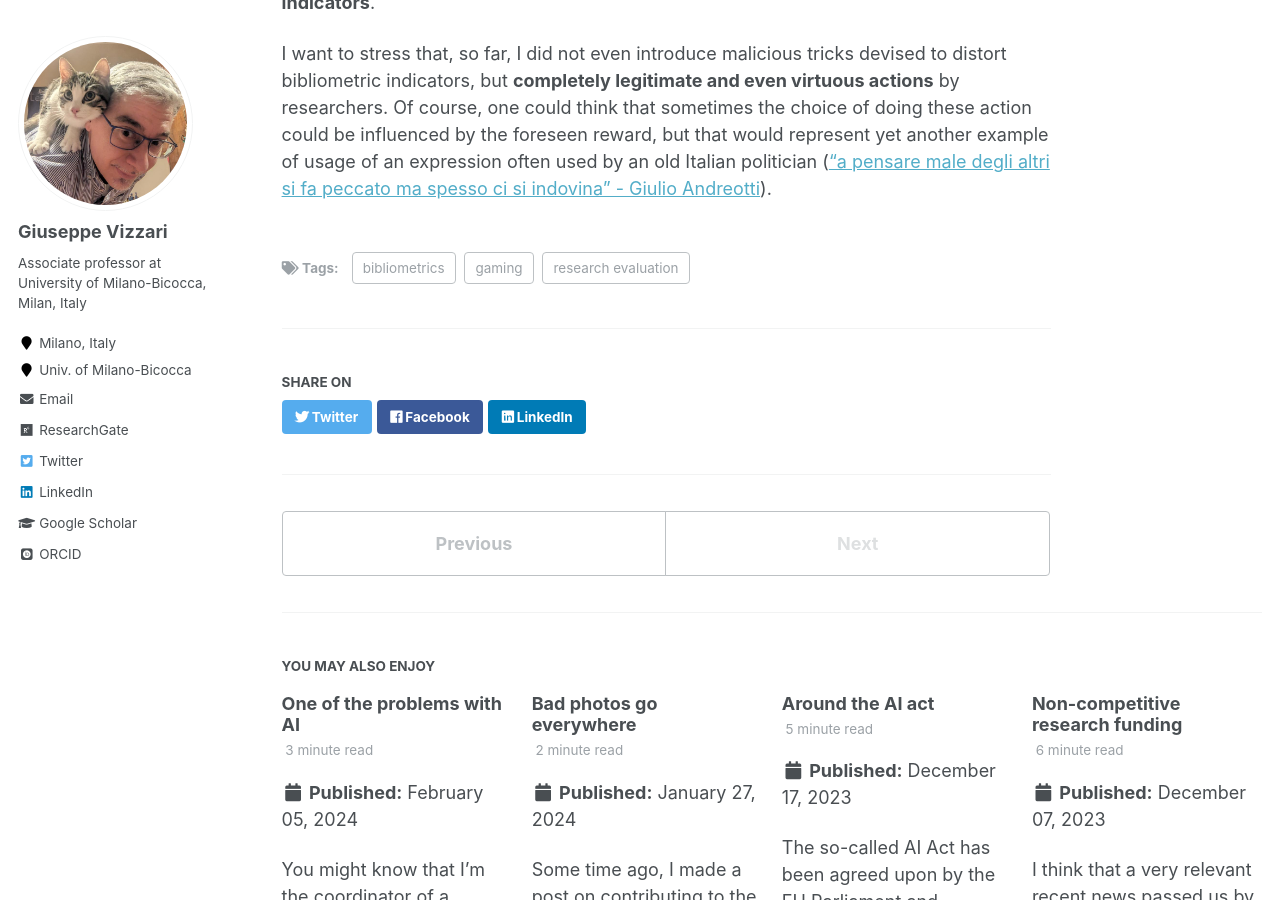
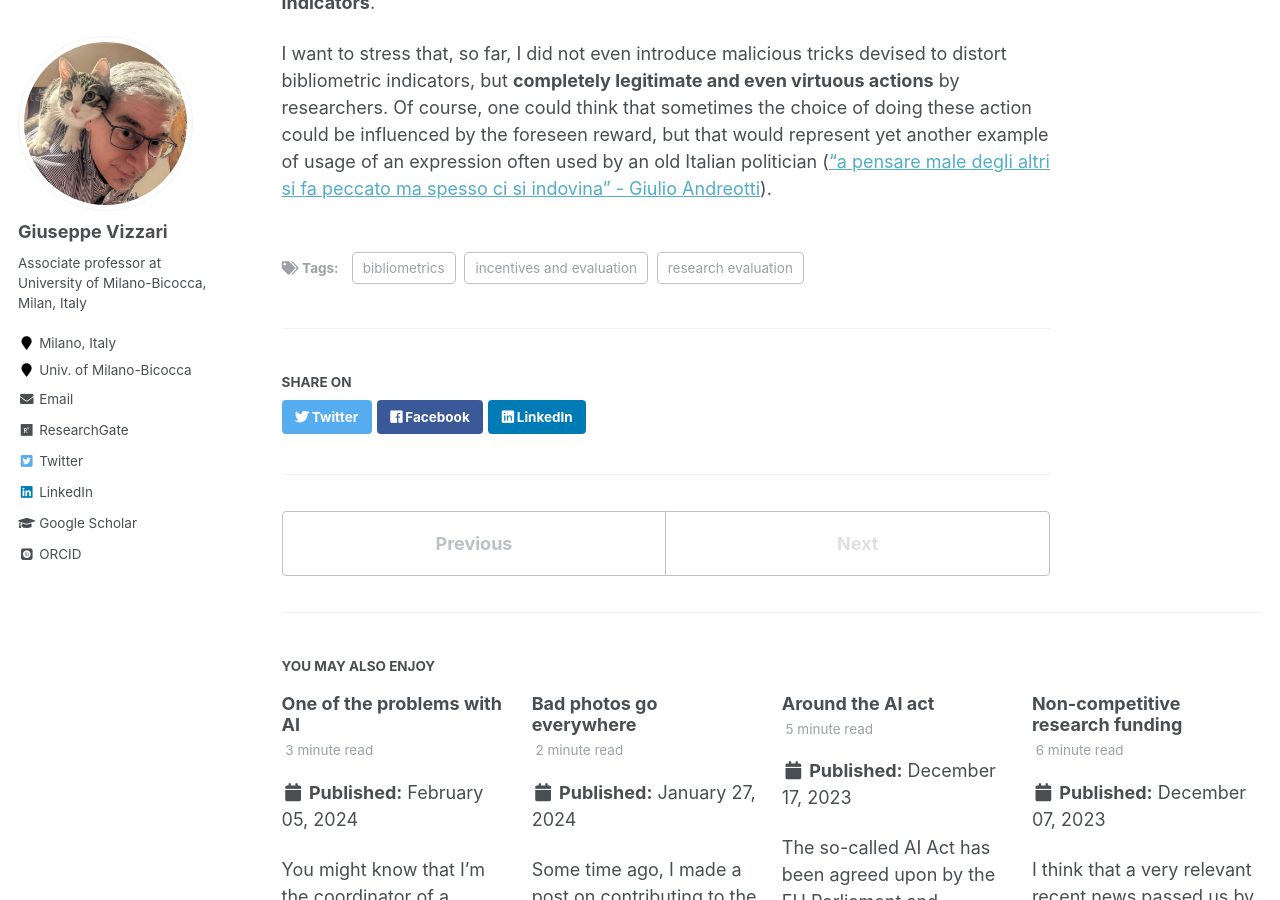
Before and after one commit to GiuseppeVizzari/GiuseppeVizzari.github.io, a Jekyll site: the page built from _posts/2024-2-11-More-tips-to-enlarge-your-h-index.md, in a window 1280 px wide and 900 px high, scrolled down 1588 px. Built offline with Jekyll 4.4.1, drawn with Linux system fonts in a browser that asks for light colours; some web fonts are replaced.

Commit message:
Force re-build

```diff
--- a/_posts/2024-2-11-More-tips-to-enlarge-your-h-index.md
+++ b/_posts/2024-2-11-More-tips-to-enlarge-your-h-index.md
@@ -5,8 +5,8 @@ date: 2024-2-11
 permalink: /posts/2024/2/More-tips-to-enlarge-your-h-index/
 tags:
   - bibliometrics
-  - gaming
   - research evaluation
+  - incentives and evaluation
 ---
 
 In [an earlier post](https://giuseppevizzari.github.io/posts/2023/11/Gaming-101/) I started talking about bibliometrics, some of its flaws, and what I think has become one of the facets of an ideology, something Jerry Z. Muller called "The tyranny of metrics".I'm going to add two ways to _enlarge your H-index_ that, at the same time, also represent a totally legitimate action in the overall context of a line research.
```
